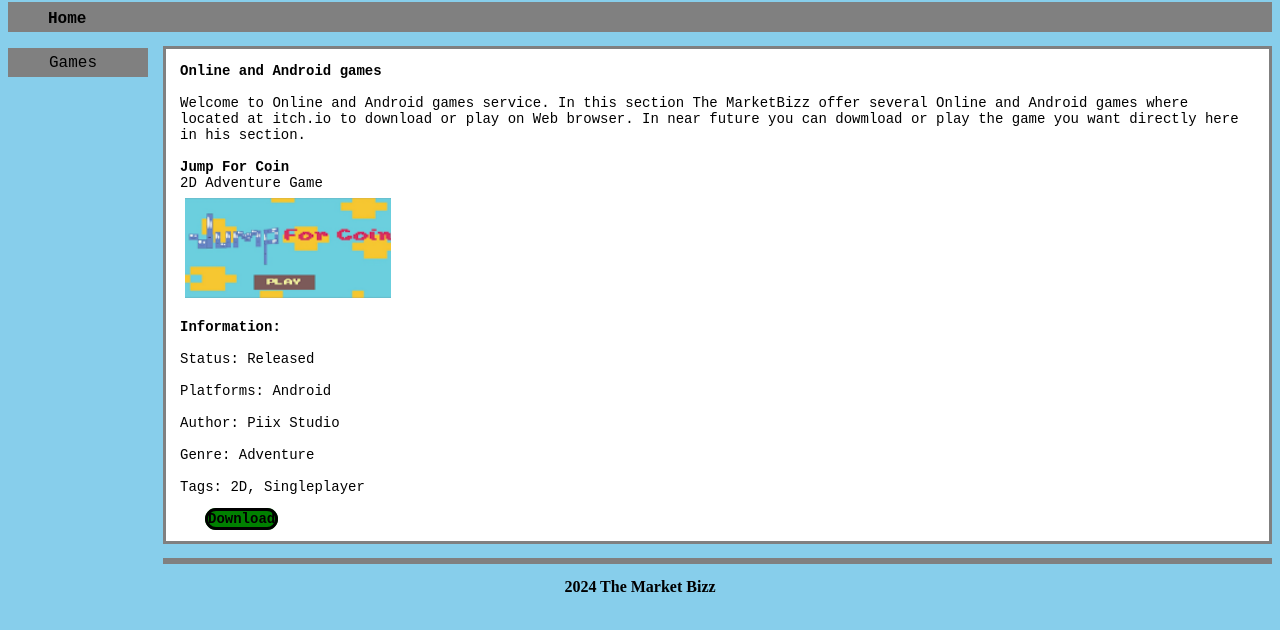
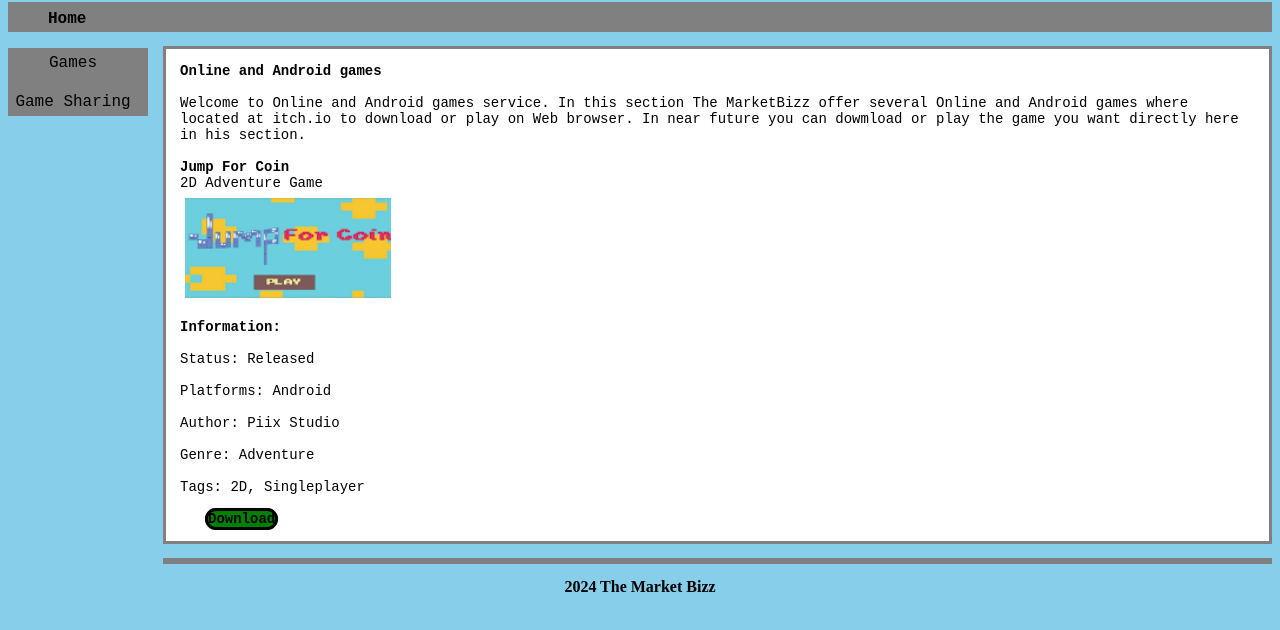
Before and after one commit to themarketbizz/mysite, a plain HTML site: page games.html in a window 1280 px wide. Shown: the part 48-678 px from the top of the page. Drawn offline with Linux system fonts and the light colour scheme.

Commit message:
Update games.html

```diff
--- a/games.html
+++ b/games.html
@@ -43,6 +43,7 @@
 
 
             <li><a href="#">Games</a></li>
+            <li><a href="https://themarketbizz.freesite.online/" target="_blank">Game Sharing</a></li>
 
         </ul>
 
```
